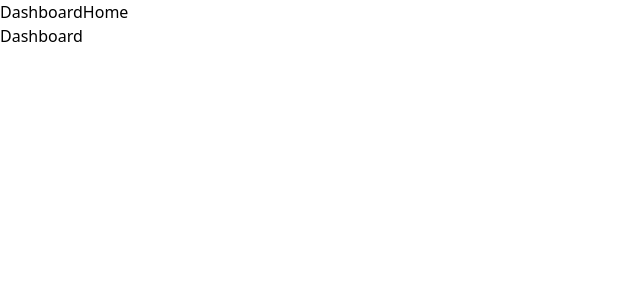
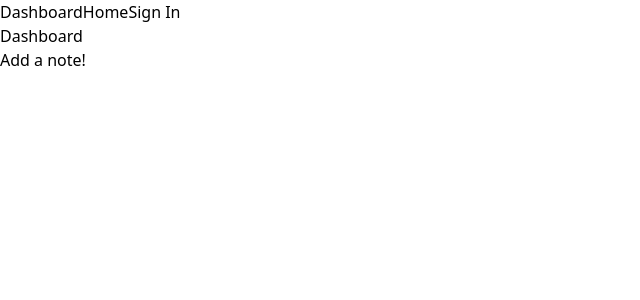
Before and after one commit to FireSquid6/cyberbook, a Next.js app: page /dashboard in a window 1280 px wide. Shown: the top 300 px of the page, without its empty margins (0-640 px from the left). Built offline with nearby package versions, Linux system fonts and the light colour scheme; no server answers; sample sign-in values are in the browser's storage.

Commit message:
add notes getting

```diff
--- a/app/dashboard/page.tsx
+++ b/app/dashboard/page.tsx
@@ -1,7 +1,28 @@
+"use client";
+import { addData } from "@/firebase/database";
+import randomId from "@/firebase/randomId";
+import { getAuth } from "firebase/auth";
+import firebaseApp from "@/firebase/config";
+const auth = getAuth(firebaseApp);
+
 export default function Dashboard() {
   return (
     <div>
       <h1>Dashboard</h1>
+      <button
+        onClick={() => {
+          addData("notes", randomId(), {
+            description: "this is a note",
+            date: new Date().toISOString(),
+            notebook: "B",
+            pageStart: 1,
+            pageEnd: 3,
+            owner: auth.currentUser?.uid || "",
+          });
+        }}
+      >
+        Add a note!
+      </button>
     </div>
   );
 }
--- a/components/Header.tsx
+++ b/components/Header.tsx
@@ -5,6 +5,7 @@ export default async function Header() {
     <nav>
       <Link href="/dashboard">Dashboard</Link>
       <Link href="/">Home</Link>
+      <Link href="/signin">Sign In</Link>
     </nav>
   );
 }
--- a/firebase/database.ts
+++ b/firebase/database.ts
@@ -1,7 +1,18 @@
 import firebaseApp from "./config";
-import { getFirestore, doc, setDoc, getDoc } from "firebase/firestore";
+import { getAuth } from "firebase/auth";
+import {
+  getFirestore,
+  doc,
+  setDoc,
+  getDoc,
+  getDocs,
+  query,
+  collection,
+  where,
+} from "firebase/firestore";
 
 const db = getFirestore(firebaseApp);
+const auth = getAuth(firebaseApp);
 
 export async function addData(collection: string, id: string, data: any) {
   let result = null;
@@ -29,3 +40,18 @@ export async function getDocument(collection: string, id: string) {
 
   return { result, error };
 }
+
+export async function getUserNotes() {
+  if (auth.currentUser === null) {
+    return Promise.reject("No user logged in");
+  }
+  const q = query(
+    collection(db, "notes"),
+    where("author", "==", auth.currentUser?.uid)
+  );
+  const querySnapshot = await getDocs(q);
+
+  querySnapshot.forEach((doc) => {
+    console.log(`${doc.id} => ${doc.data()}`);
+  });
+}
--- /dev/null
+++ b/firebase/randomId.ts
@@ -0,0 +1,9 @@
+export default function randomId(): string {
+  return Date.now().toString() + getRandomInt(1000000, 9999999).toString();
+}
+
+function getRandomInt(min: number, max: number): number {
+  min = Math.ceil(min);
+  max = Math.floor(max);
+  return Math.floor(Math.random() * (max - min) + min); // The maximum is exclusive and the minimum is inclusive
+}
```
Also changed, not shown: 1 other file (tests, documents, lock files or other folders).
